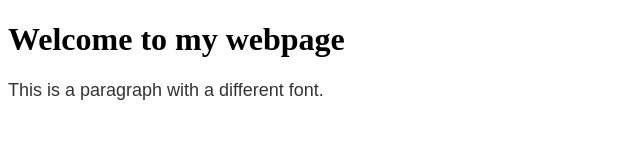
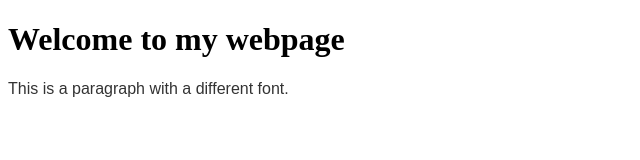
Before and after one commit to codeskills-dev/advent-of-css, a plain HTML site: page 3 - Change the font of a paragraph to a different font/Solution/index.html in a window 1280 px wide. Shown: the whole page, without its empty margins (0-640 px from the left). Drawn offline with Linux system fonts and the light colour scheme.

Commit message:
feat: day 3

```diff
--- a/3 - Change the font of a paragraph to a different font/Solution/index.html
+++ b/3 - Change the font of a paragraph to a different font/Solution/index.html
@@ -6,11 +6,7 @@
       /* Change the font of a paragraph */
       p {
         font-family: Arial, sans-serif; /* Set the font family to Arial or a sans-serif font */
-        font-size: 18px; /* Set the font size to 18 pixels */
         color: #333; /* Set the text color to dark gray */
-
-        /* Can also use this shorthand */
-        /* font: 18px Arial, sans-serif; */
       }
     </style>
   </head>
```
